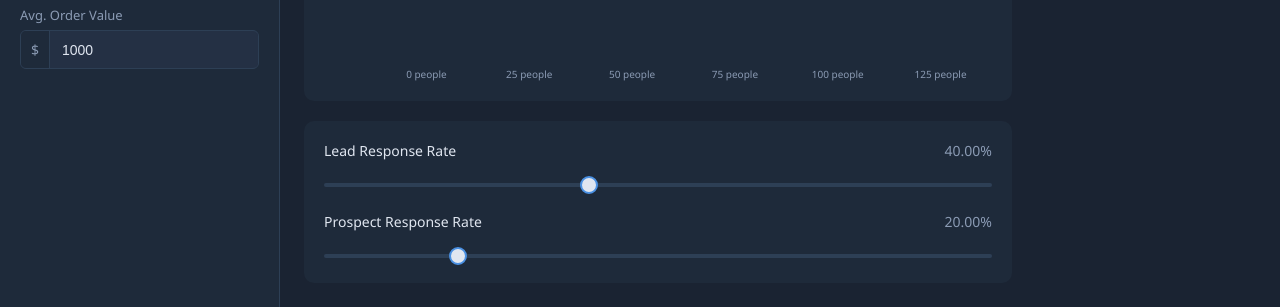
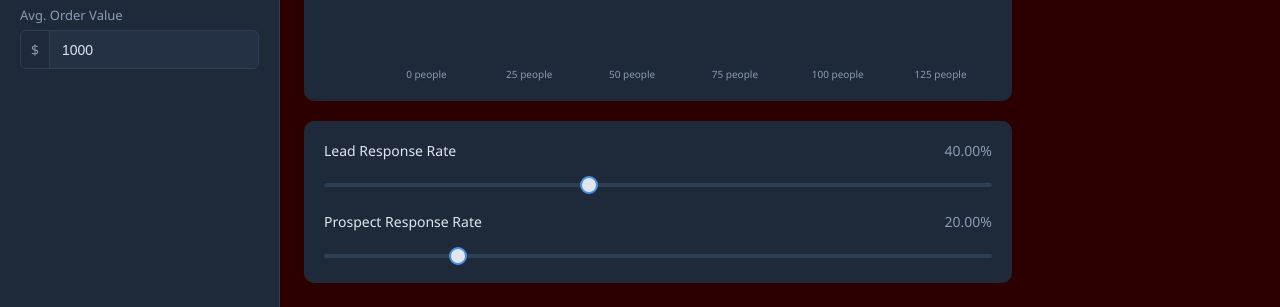
Before and after one commit to TodorMarkov91/LeadPredictor, a plain HTML site: page index.html in a window 1280 px wide. Shown: the part 493-800 px from the top of the page. Drawn offline with Linux system fonts and the light colour scheme.

Commit message:
Change dashboard background color to dark red

```diff
--- a/index.html
+++ b/index.html
@@ -12,7 +12,7 @@
         }
 
         body {
-            background: #1a2332;
+            background: #2d0000;
             color: #e0e6f0;
             font-family: 'Segoe UI', Arial, sans-serif;
             min-height: 100vh;
```
